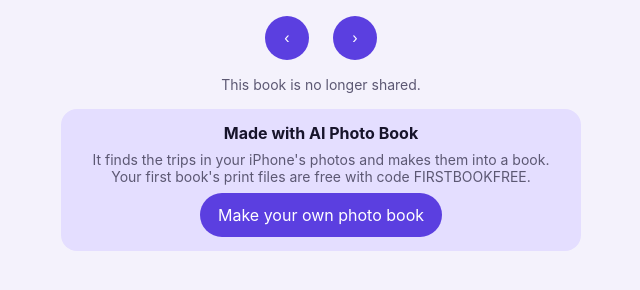
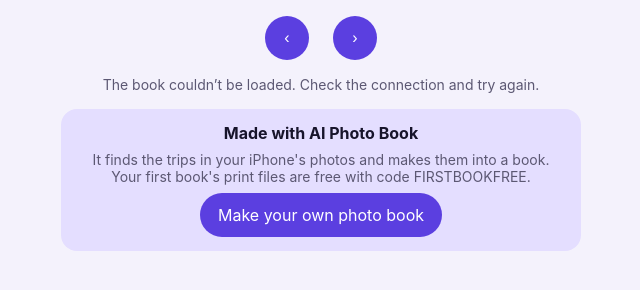
Before and after one commit to xauxatz/photo-book-site, a plain HTML site: page view/index.html in a window 1280 px wide. Shown: the whole page, without its empty margins (319-959 px from the left). Drawn offline with Linux system fonts and the light colour scheme; no server answers.

Commit message:
Flip-through: the server lets photo-book.ai's viewer read a link (CORS; a live link showed 'no longer shared'); the viewer tells a gone link from a failed load; the link is shared once, not also in the text
Co-Authored-By: Claude Opus 5.5 <noreply@anthropic.com>

```diff
--- a/view/index.html
+++ b/view/index.html
@@ -81,7 +81,13 @@
       note.textContent = `Shared privately. This link stops working on ${new Date(d.expiresAt).toLocaleDateString()}.`;
       show();
     })
-    .catch(() => { note.textContent = 'This book is no longer shared.'; img.hidden = true; document.querySelector('nav').hidden = true; });
+    // Gone (404) or not reachable: said differently, so a live link isn't called "no longer shared" (phone test
+    // 2026-11-24).
+    .catch((status) => {
+      note.textContent = status === 404 ? 'This book is no longer shared.' : 'The book couldn’t be loaded. Check the connection and try again.';
+      img.hidden = true;
+      document.querySelector('nav').hidden = true;
+    });
 </script>
 </body>
 </html>
```
